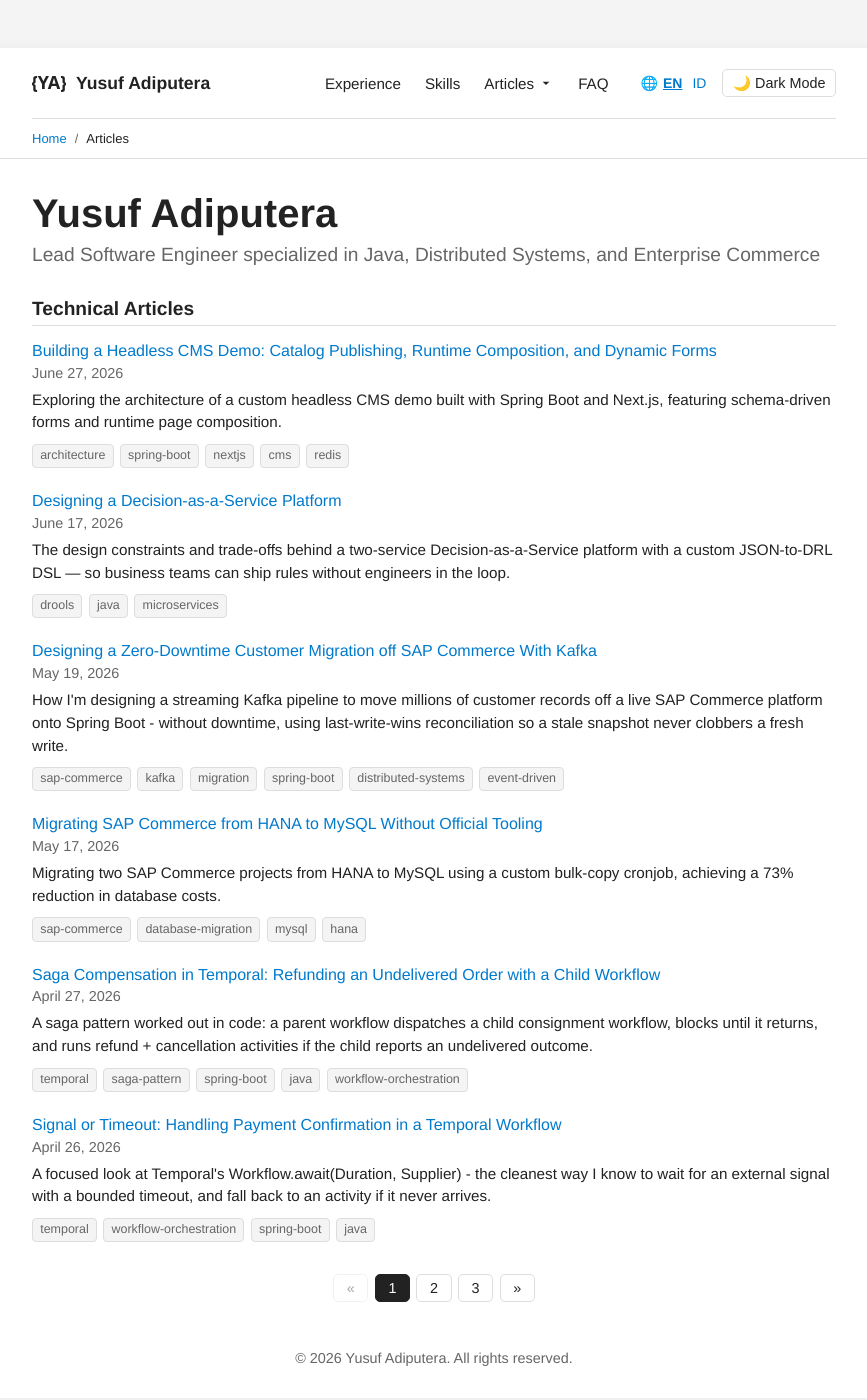
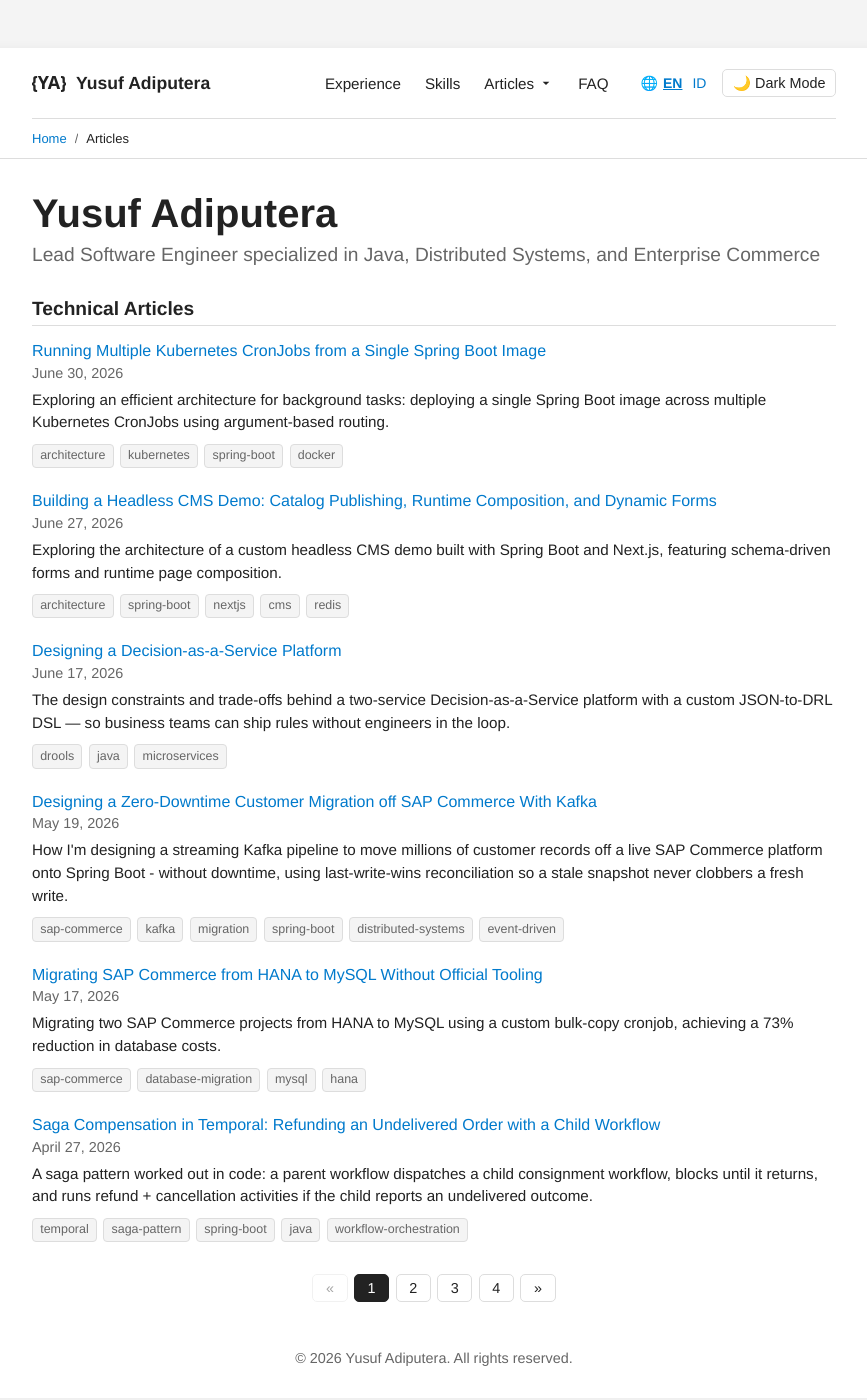
Before and after one commit to adiputera/adiputera.github.io, a Jekyll site: the page built from articles.html, in a window 1280 px wide and 1400 px high. Shown: the whole window, without its empty margins (206-1073 px from the left). Built offline with Jekyll 4.4.1, drawn with Linux system fonts in a browser that asks for light colours; the list of posts is cut into pages by our own code.

Commit message:
publish article cronjob

```diff
--- a/_articles/case-study-k8s-cronjob.md
+++ b/_articles/case-study-k8s-cronjob.md
@@ -3,8 +3,8 @@ layout: article
 title: "Running Multiple Kubernetes CronJobs from a Single Spring Boot Image"
 description: "A technical case study on optimizing CI/CD and maintenance by consolidating multiple Kubernetes CronJobs into a single Spring Boot application image using argument-based routing."
 keywords: "Kubernetes, CronJob, Spring Boot, Docker, CI/CD, microservices, architecture"
-date: 2026-06-26
-date_modified: 2026-06-26
+date: 2026-06-30
+date_modified: 2026-06-30
 permalink: /case-studies/kubernetes-cronjob-spring-boot
 category: case-study
 tags: [architecture, kubernetes, spring-boot, docker]
```
Also changed, not shown: other parts of _articles/case-study-k8s-cronjob.md (+1 -1 lines).
